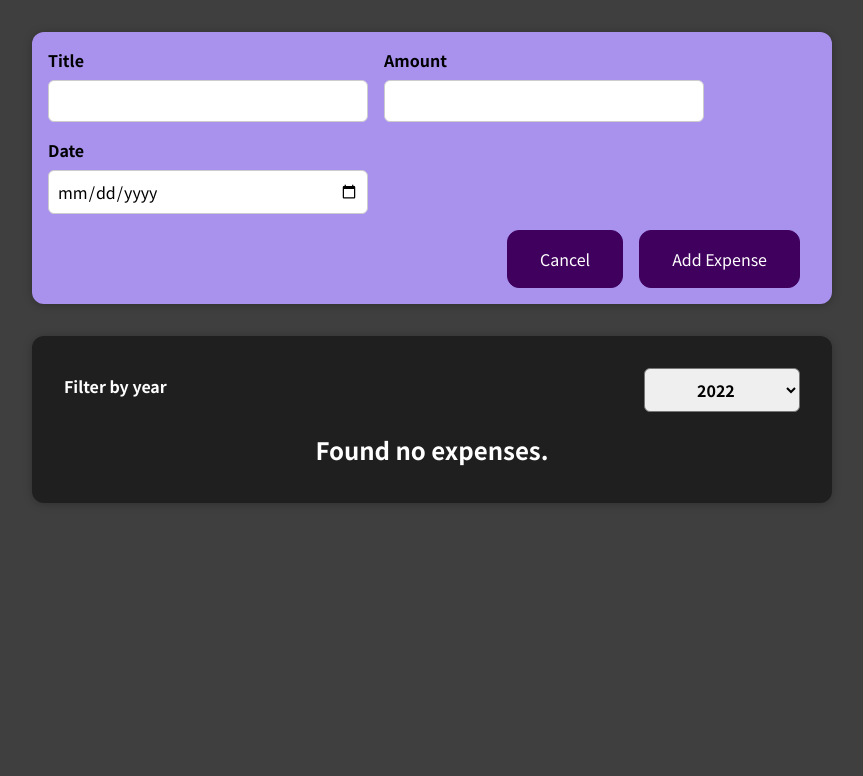
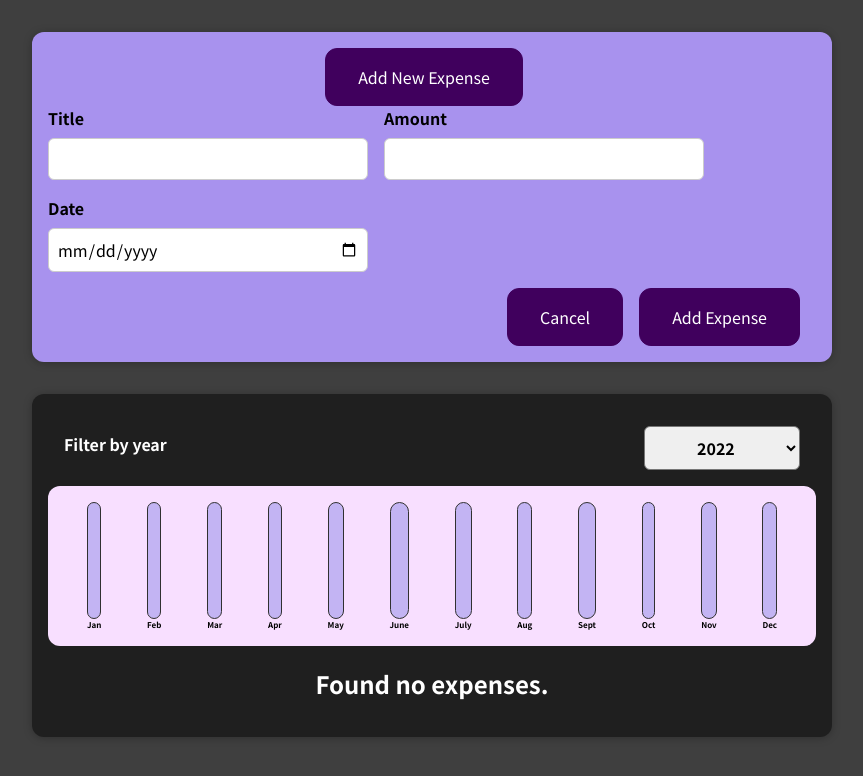
Before and after one commit to Developer994/AcadamindReactCourse, a React (Create React App) app in the folder 01-starting-setup/: page / in a window 1280 px wide. Both pictures are taken after a click on the button "Add New Expense". Shown: the top 776 px of the page, without its empty margins (208-1071 px from the left). Built offline with nearby package versions, Linux system fonts and the light colour scheme.

Commit message:
The expense tracker app has been completed; thus, section 5 is finished. Moving on to section 6.

```diff
--- a/01-starting-setup/src/components/Chart/Chart.js
+++ b/01-starting-setup/src/components/Chart/Chart.js
@@ -4,13 +4,16 @@ import ChartBar from './ChartBar';
 import './Chart.css';
 
 const Chart = (props) => {
+  const dataPointValues = props.dataPoints.map((dataPoint) => dataPoint.value);
+  const totalMaximum = Math.max(...dataPointValues);
+
   return (
     <div className='chart'>
       {props.dataPoints.map((dataPoint) => (
         <ChartBar
-          key={dataPoint.id}
+          key={dataPoint.label}
           value={dataPoint.value}
-          maxValue={null}
+          maxValue={totalMaximum}
           label={dataPoint.label}
         />
       ))}
--- a/01-starting-setup/src/components/Chart/ChartBar.js
+++ b/01-starting-setup/src/components/Chart/ChartBar.js
@@ -5,8 +5,8 @@ import './ChartBar.css';
 const ChartBar = (props) => {
   let barFillHeight = '0%';
 
-  if (props.max > 0) {
-    barFillHeight = Math.round(props.value / props.maxValue) * 100 + '%';
+  if (props.maxValue > 0) {
+    barFillHeight = Math.round((props.value / props.maxValue) * 100) + '%';
   }
 
   return (
--- a/01-starting-setup/src/components/Expenses/Expenses.js
+++ b/01-starting-setup/src/components/Expenses/Expenses.js
@@ -3,6 +3,7 @@ import Card from '../UI/Card';
 import './Expenses.css';
 import ExpensesFilter from './ExpensesFilter';
 import ExpensesList from './ExpensesList';
+import ExpensesChart from './ExpensesChart';
 
 function Expenses(props) {
   const [filteredYear, setFilteredYear] = useState('');
@@ -25,6 +26,7 @@ function Expenses(props) {
           onState={filteredYear}
           onFilterChange={filterChangeHandler}
         />
+        <ExpensesChart expenses={filteredExpenses} />
         <ExpensesList items={filteredExpenses} />
         {/* The ExpenseItem below is the longer version and the one we are using above (with map) is the shorter one */}
         {/* <ExpenseItem
--- /dev/null
+++ b/01-starting-setup/src/components/Expenses/ExpensesChart.js
@@ -0,0 +1,63 @@
+import React from 'react';
+import Chart from '../Chart/Chart';
+
+const ExpensesChart = (props) => {
+  const chartDataPoints = [
+    {
+      label: 'Jan',
+      value: 0,
+    },
+    {
+      label: 'Feb',
+      value: 0,
+    },
+    {
+      label: 'Mar',
+      value: 0,
+    },
+    {
+      label: 'Apr',
+      value: 0,
+    },
+    {
+      label: 'May',
+      value: 0,
+    },
+    {
+      label: 'June',
+      value: 0,
+    },
+    {
+      label: 'July',
+      value: 0,
+    },
+    {
+      label: 'Aug',
+      value: 0,
+    },
+    {
+      label: 'Sept',
+      value: 0,
+    },
+    {
+      label: 'Oct',
+      value: 0,
+    },
+    {
+      label: 'Nov',
+      value: 0,
+    },
+    {
+      label: 'Dec',
+      value: 0,
+    },
+  ];
+
+  for (const expense of props.expenses) {
+    const expenseMonth = expense.date.getMonth(); //Starting at 0 => January ==> 0
+    chartDataPoints[expenseMonth].value += expense.amount;
+  }
+  return <Chart dataPoints={chartDataPoints} />;
+};
+
+export default ExpensesChart;
--- a/01-starting-setup/src/components/NewExpense/ExpenseForm.js
+++ b/01-starting-setup/src/components/NewExpense/ExpenseForm.js
@@ -7,22 +7,22 @@ const ExpenseForm = (props) => {
   const [enteredTitle, setEnteredTitle] = useState('');
   const [enteredAmount, setEnteredAmount] = useState('');
   const [enteredDate, setEnteredDate] = useState('');
-  const [hideform, sethideform] = useState('form is-hidden');
-  const [newFormButton, setNewFormButton] = useState('AddNewExp');
+  // const [hideform, sethideform] = useState('form is-hidden');
+  // const [newFormButton, setNewFormButton] = useState('AddNewExp');
 
-  const hideFormHandler = () => {
-    if (hideform === 'form is-hidden') {
-      sethideform('form');
-    } else {
-      sethideform('form is-hidden');
-      setNewFormButton('AddNewExp');
-    }
-  };
+  // const hideFormHandler = () => {
+  //   if (hideform === 'form is-hidden') {
+  //     sethideform('form');
+  //   } else {
+  //     sethideform('form is-hidden');
+  //     setNewFormButton('AddNewExp');
+  //   }
+  // };
 
-  const newFormButtonHandler = () => {
-    setNewFormButton('AddNewExp is-hidden');
-    sethideform('form');
-  };
+  // const newFormButtonHandler = () => {
+  //   setNewFormButton('AddNewExp is-hidden');
+  //   sethideform('form');
+  // };
 
   //   // One State:
   //   const [userInput, setUserInput] = useState({
@@ -63,7 +63,7 @@ const ExpenseForm = (props) => {
 
     const expenseData = {
       title: enteredTitle,
-      amount: enteredAmount,
+      amount: +enteredAmount,
       date: new Date(enteredDate),
     };
 
@@ -77,10 +77,8 @@ const ExpenseForm = (props) => {
 
   return (
     <>
-      <button onClick={newFormButtonHandler} className={newFormButton}>
-        Add New Expense
-      </button>
-      <form className={hideform} onSubmit={submitHandler}>
+      <button>Add New Expense</button>
+      <form onSubmit={submitHandler}>
         <div className='new-expense__controls'>
           <div className='new-expense__control'>
             <label>Title</label>
@@ -112,8 +110,10 @@ const ExpenseForm = (props) => {
           </div>
         </div>
         <div className='new-expense__actions'>
-          <button onClick={hideFormHandler}>Cancel</button>
-          <button onClick={hideFormHandler}>Add Expense</button>
+          <button type='button' onClick={props.onCancel}>
+            Cancel
+          </button>
+          <button type='submit'>Add Expense</button>
         </div>
       </form>
     </>
--- a/01-starting-setup/src/components/NewExpense/NewExpense.js
+++ b/01-starting-setup/src/components/NewExpense/NewExpense.js
@@ -1,21 +1,41 @@
-import React from 'react';
+import React, { useState } from 'react';
 
 import ExpenseForm from './ExpenseForm';
 import './NewExpense.css';
 
 const NewExpense = (props) => {
+  const [isEditing, setIsEditing] = useState(false);
+
   const saveExpenseDataHandler = (enteredExpenseData) => {
     const expenseData = {
       ...enteredExpenseData,
       id: Math.random().toString(),
     };
     props.onAddExpense(expenseData);
-    // console.log(expenseData);
+    setIsEditing(false);
+  };
+
+  const startEditingHander = () => {
+    setIsEditing(true);
+  };
+
+  const stopEditHandler = () => {
+    setIsEditing(false);
   };
 
   return (
     <div className='new-expense'>
-      <ExpenseForm onSaveExpenseData={saveExpenseDataHandler} />
+      {!isEditing && (
+        <button onClick={startEditingHander}>Add New Expense</button>
+      )}{' '}
+      {/* Here, the '&&" simply means then, so if '!isEditing' is true (which means isEditing is false because of the negation at the front), then the code continues with the button */}
+      {isEditing && (
+        <ExpenseForm
+          onSaveExpenseData={saveExpenseDataHandler}
+          onCancel={stopEditHandler}
+        />
+      )}
+      {/* Here, the '&&" simply means then, so if 'isEditing' is true (which means isEditing is true), then the code continues with the button */}
     </div>
   );
 };
```
Also changed, not shown: 1 other file (tests, documents, lock files or other folders).
